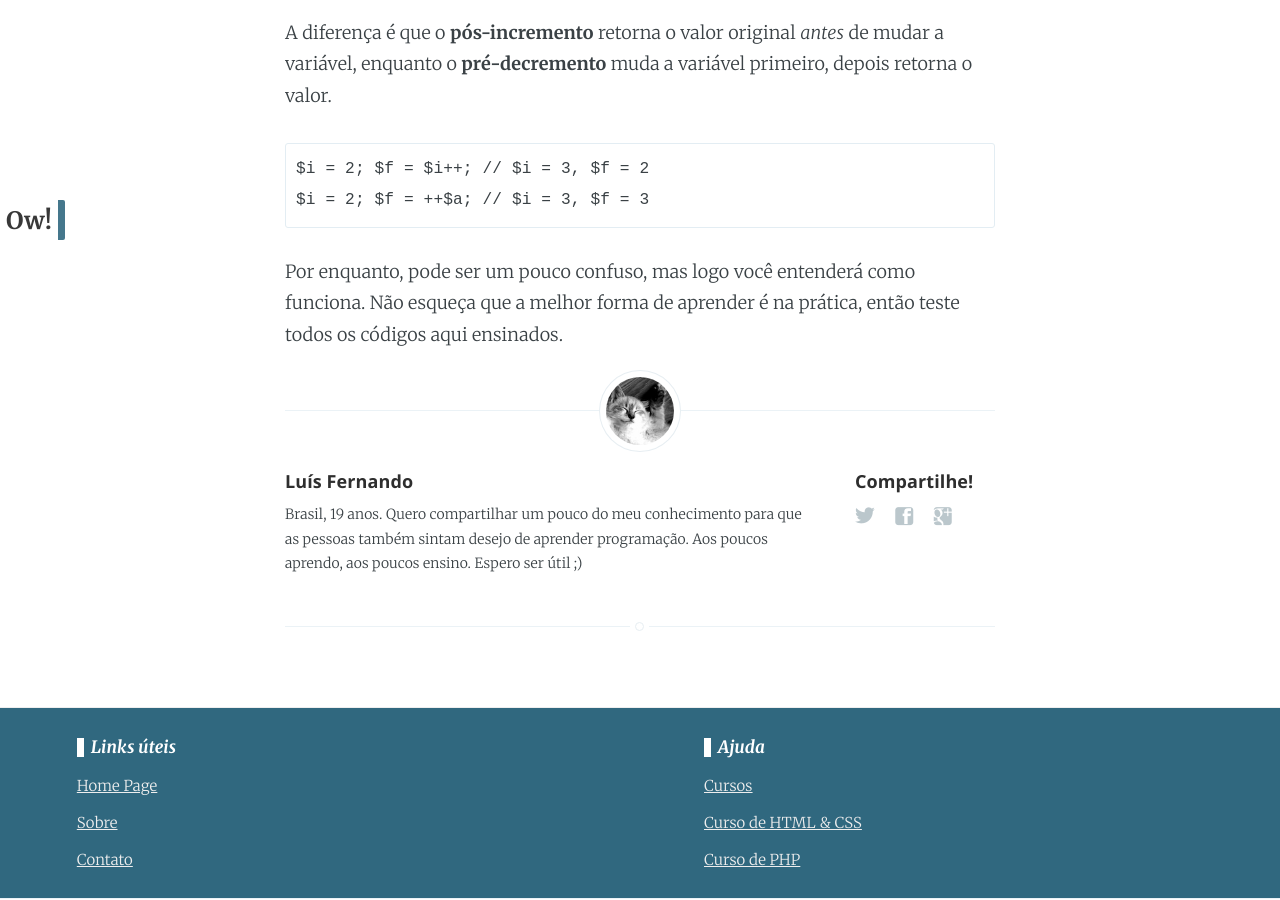
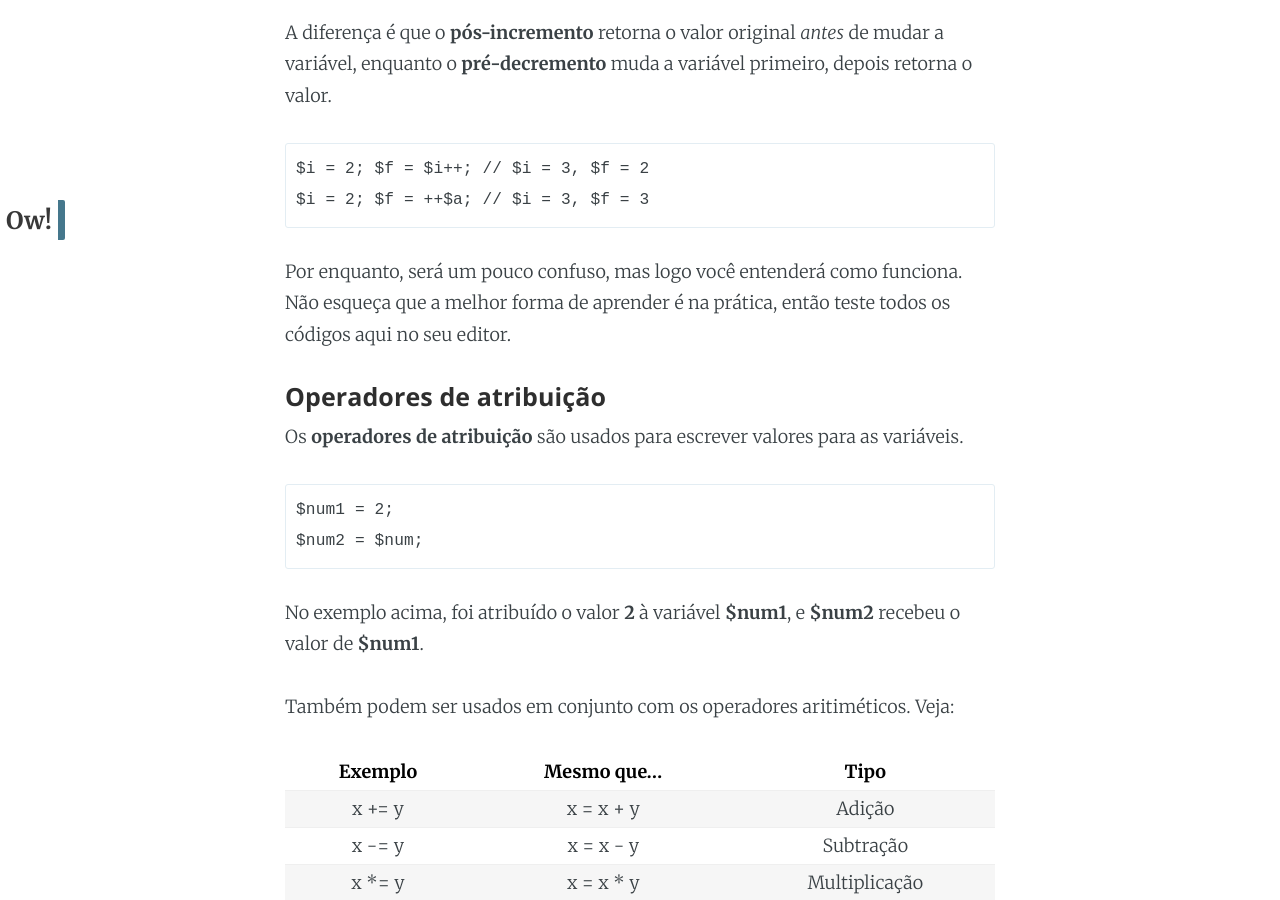
Before and after one commit to EnVolte/envolte.github.io, a Jekyll site: the page built from _posts/2018-06-28-curso-php-parte-3.md, in a window 1280 px wide and 900 px high, scrolled down 3865 px. Built offline with Jekyll 4.4.1, drawn with Linux system fonts in a browser that asks for light colours; comment, search, counter and statistics services are not loaded; some of the changed text lies outside the part shown.

Commit message:
Update 2018-06-28-curso-php-parte-3.md

```diff
--- a/_posts/2018-06-28-curso-php-parte-3.md
+++ b/_posts/2018-06-28-curso-php-parte-3.md
@@ -23,7 +23,7 @@ Como o próprio nome já diz, estes são operadores que realizam operações mat
 /            |Divisão   |   $x / $y
 %            |Módulo    |   $x % $y
 
-Abra seu programa, ligue o **Apache** e crie um arquivo chamado operacoes.php. Digite o seguinte código:
+Abra seu programa, ligue o **Apache** e crie um arquivo chamado *operacoes.php*. Digite o seguinte código:
 
     <?php
       $num1 = 10;
@@ -79,4 +79,23 @@ A diferença é que o **pós-incremento** retorna o valor original *antes* de mu
     $i = 2; $f = $i++; // $i = 3, $f = 2
     $i = 2; $f = ++$a; // $i = 3, $f = 3
 
-Por enquanto, pode ser um pouco confuso, mas logo você entenderá como funciona. Não esqueça que a melhor forma de aprender é na prática, então teste todos os códigos aqui ensinados.
+Por enquanto, será um pouco confuso, mas logo você entenderá como funciona. Não esqueça que a melhor forma de aprender é na prática, então teste todos os códigos aqui no seu editor.
+
+#### Operadores de atribuição
+
+Os **operadores de atribuição** são usados para escrever valores para as variáveis.
+
+    $num1 = 2;
+    $num2 = $num;
+
+No exemplo acima, foi atribuído o valor **2** à variável **$num1**, e **$num2** recebeu o valor de **$num1**.
+
+Também podem ser usados em conjunto com os operadores aritiméticos. Veja:
+
+Exemplo | Mesmo que... | Tipo
+:------:|:------------:|:-----:
+x += y  | x = x + y    |Adição
+x -= y  | x = x - y    |Subtração
+x &#42;= y  | x = x * y    |Multiplicação
+x /= y  | x = x / y    |Divisão
+x %= y  | x = x % y    |Módulo
```
Also changed, not shown: other parts of _posts/2018-06-28-curso-php-parte-3.md (+1 -1 lines).
